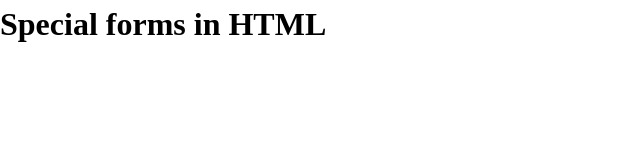
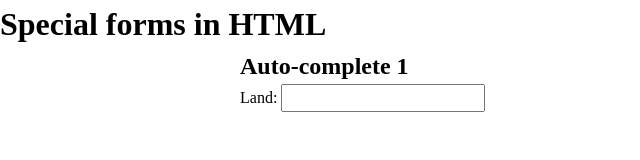
Before and after one commit to SyntraThomas/SpecialForms, a plain HTML site: page index.html in a window 1280 px wide. Shown: the whole page, without its empty margins (0-640 px from the left). Drawn offline with Linux system fonts and the light colour scheme.

Commit message:
basic setup

```diff
--- a/css/style.css
+++ b/css/style.css
@@ -0,0 +1,5 @@
+main
+{
+    max-width: 800px;
+    margin: 0 auto;
+}
--- a/index.html
+++ b/index.html
@@ -9,5 +9,14 @@
 </head>
 <body>
     <h1>Special forms in HTML</h1>
+    <main>
+        <section>
+            <h2>Auto-complete 1</h2>
+            <div class="form-group">
+                <label for="land">Land:</label>
+                <input type="text" name="land" id="land">
+            </div>
+        </section>
+    </main>
 </body>
 </html>
```
